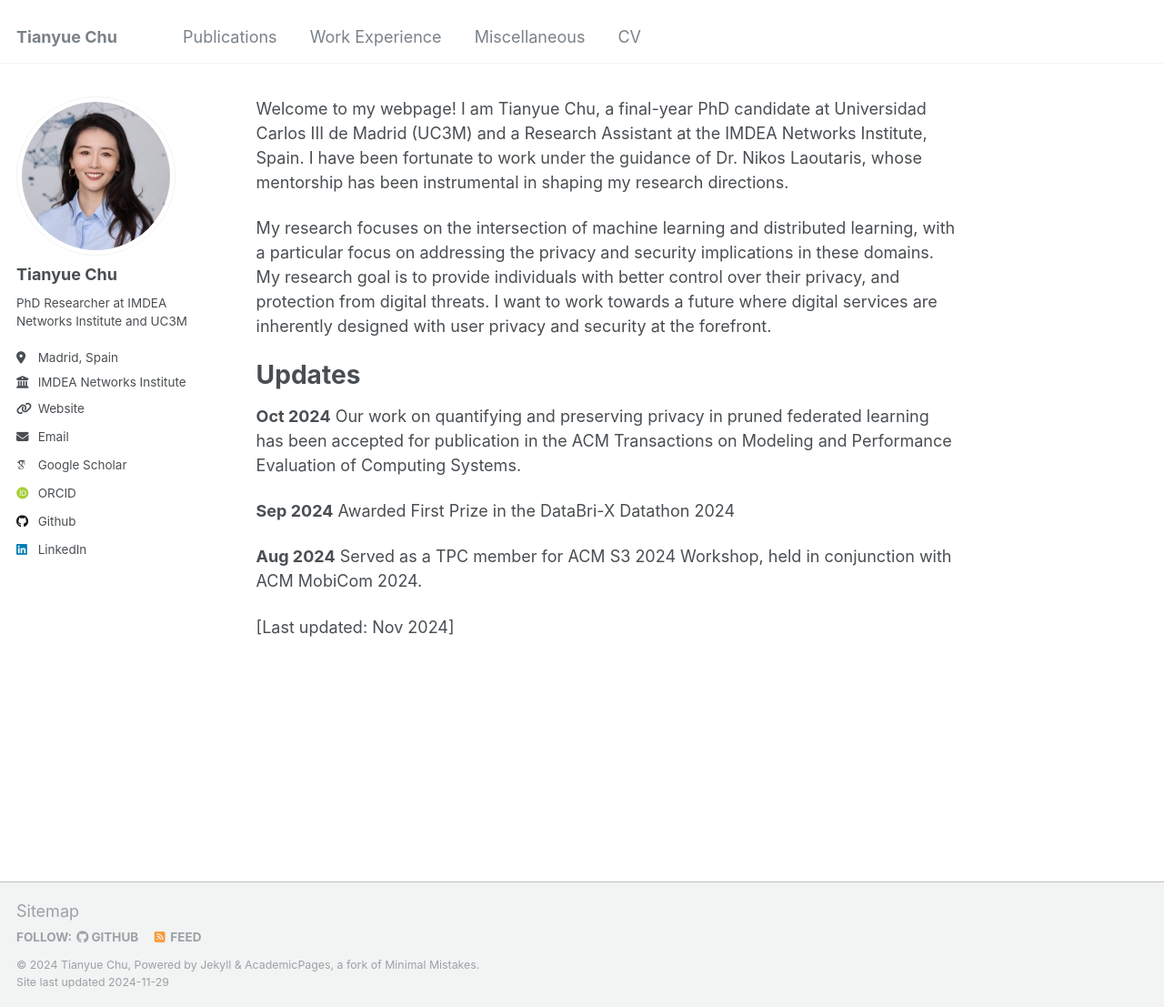
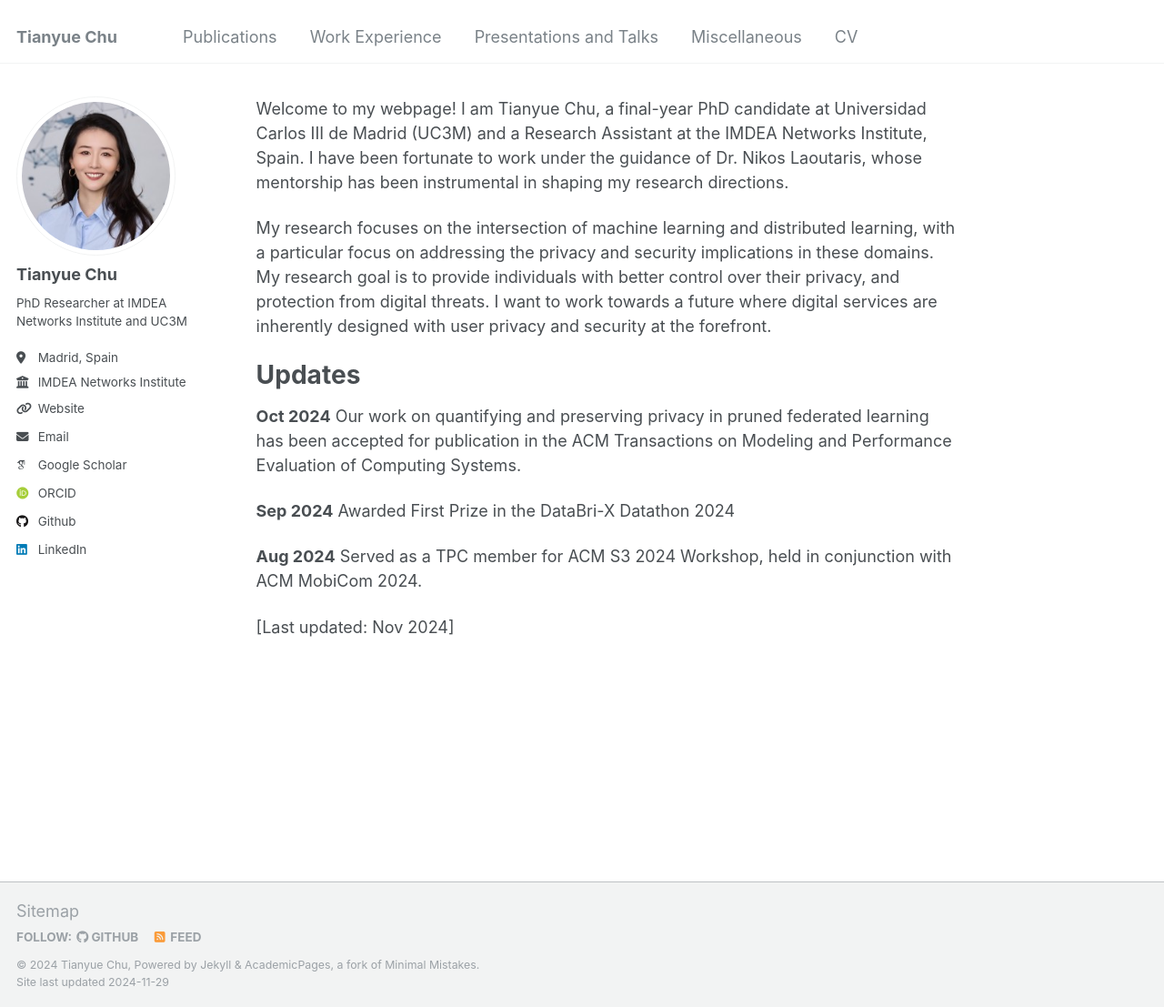
Before and after one commit to TianyueChu/tianyuechu.github.io, a Jekyll site: the page built from _pages/about.md, in a window 1280 px wide and 1107 px high. Shown: the whole window at 91% size. Built offline with Jekyll 4.4.1, drawn with Linux system fonts in a browser that asks for light colours; some web fonts are replaced.

Commit message:
navigation

```diff
--- a/_data/navigation.yml
+++ b/_data/navigation.yml
@@ -12,11 +12,11 @@
     url: /teaching/
 
 
-  - title: "Miscellaneous"
+  - title: "Presentations and Talks"
     url: /talks/
 
-  #- title: "Portfolio"
-  #  url: /portfolio/
+  - title: "Miscellaneous"
+    url: /portfolio/
 
  # - title: "Blog Posts"
  #   url: /year-archive/
```
